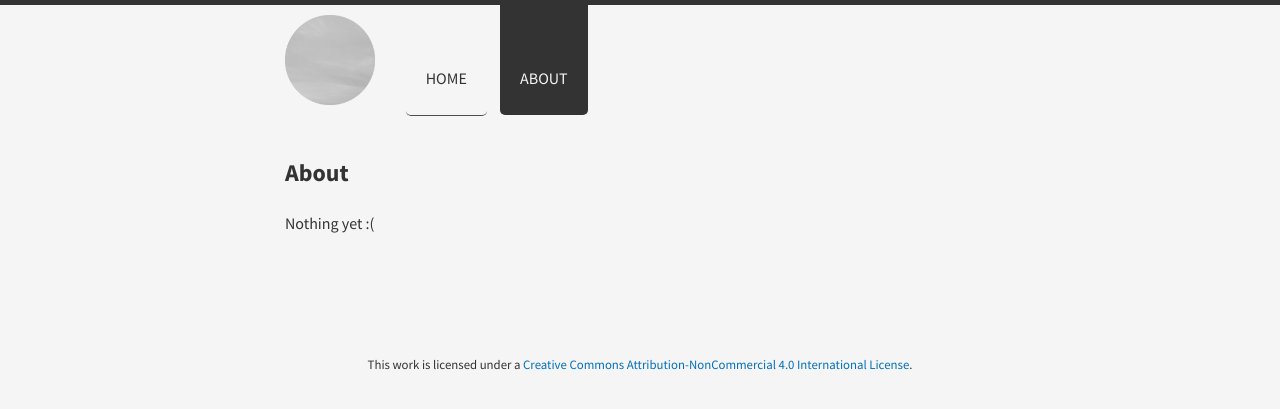
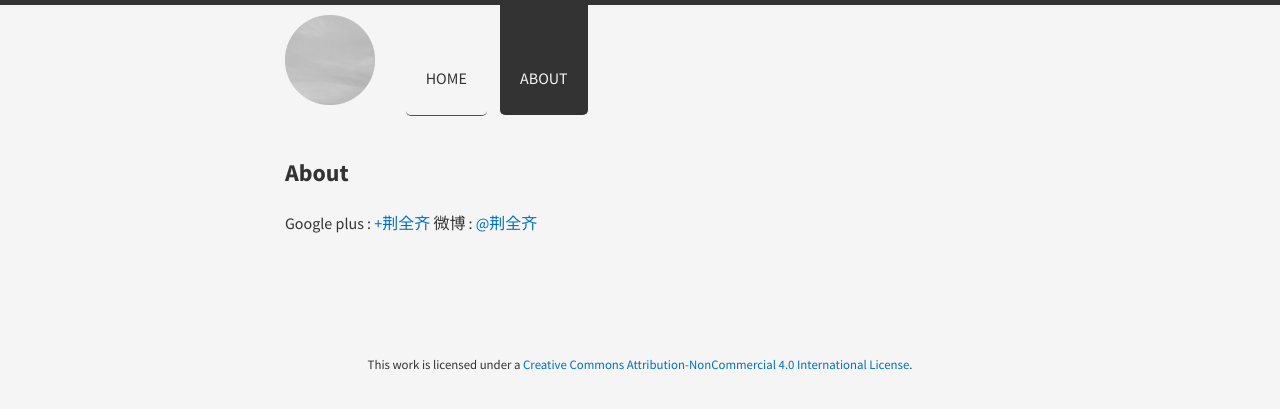
Before and after one commit to dodocat/dodocat.github.com, a Jekyll site: the page built from about/index.md, in a window 1280 px wide. Shown: the top 409 px of the page. Built offline with Jekyll 4.4.1, drawn with Linux system fonts in a browser that asks for light colours; nearby versions of some CDN libraries; Markdown is read by kramdown in place of the engine named in the settings.

Commit message:
update about me

```diff
--- a/about/index.md
+++ b/about/index.md
@@ -3,4 +3,5 @@ layout: page
 title: About
 ---
 
-Nothing yet :(
+Google plus : [+荆全齐](https://plus.google.com/+荆全齐42)
+微博 : [@荆全齐](http://weibo.com/jingqq5210)
```
